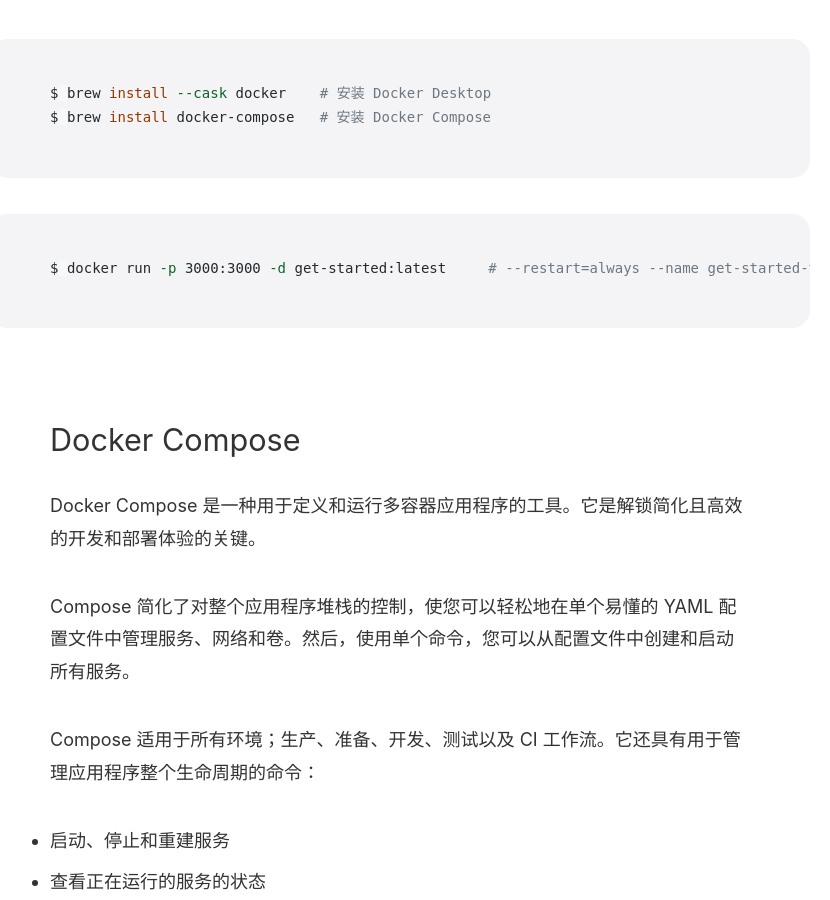
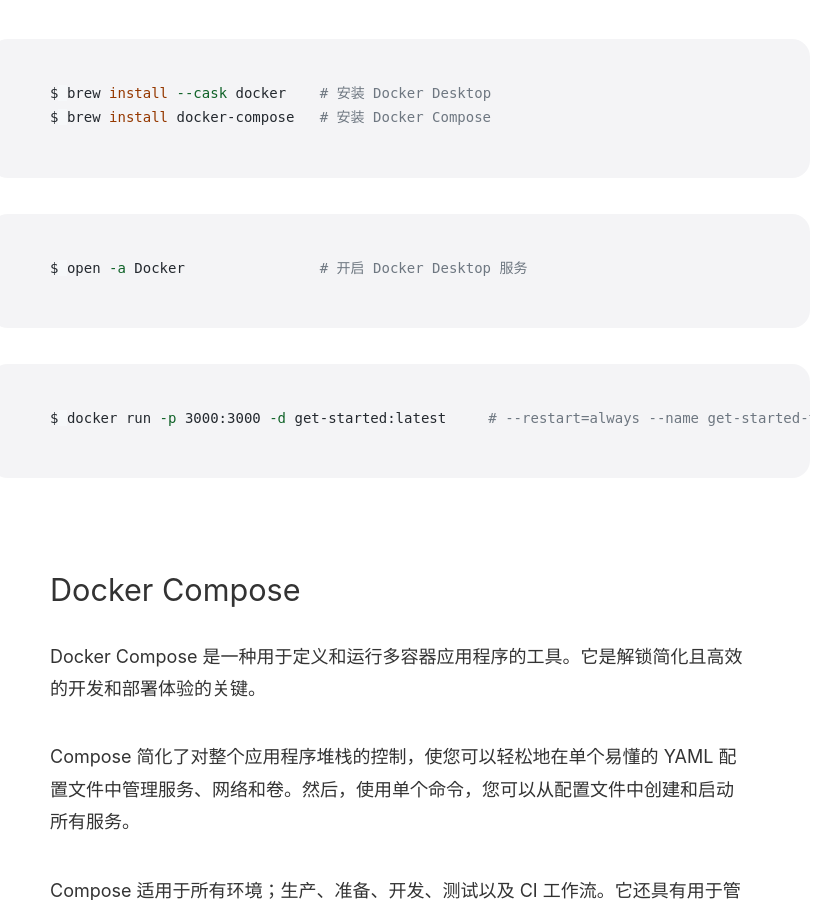
Before and after one commit to nighon/nighon.github.io, a Jekyll site: the page built from _posts/2018-07-19-docker.md, in a window 1280 px wide and 900 px high, scrolled down 887 px. Shown: the whole window, without its empty margins (240-1070 px from the left). Built offline with Jekyll 4.4.1, drawn with Linux system fonts in a browser that asks for light colours.

Commit message:
Update 2018-07-19-docker.md

````diff
--- a/_posts/2018-07-19-docker.md
+++ b/_posts/2018-07-19-docker.md
@@ -13,6 +13,10 @@
 ```console
 $ brew install --cask docker    # 安装 Docker Desktop
 $ brew install docker-compose   # 安装 Docker Compose
+```
+
+```console
+$ open -a Docker                # 开启 Docker Desktop 服务
 ```
 
 ```console
````
